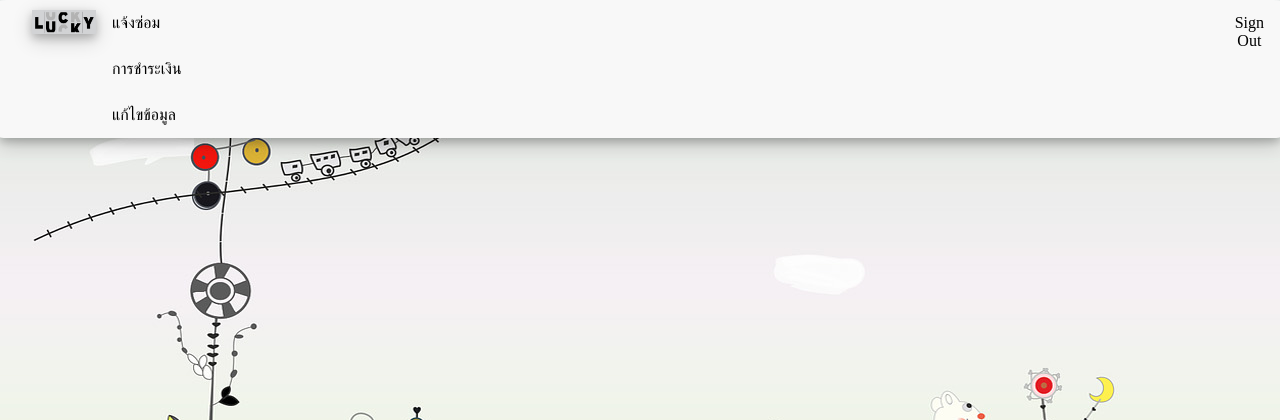
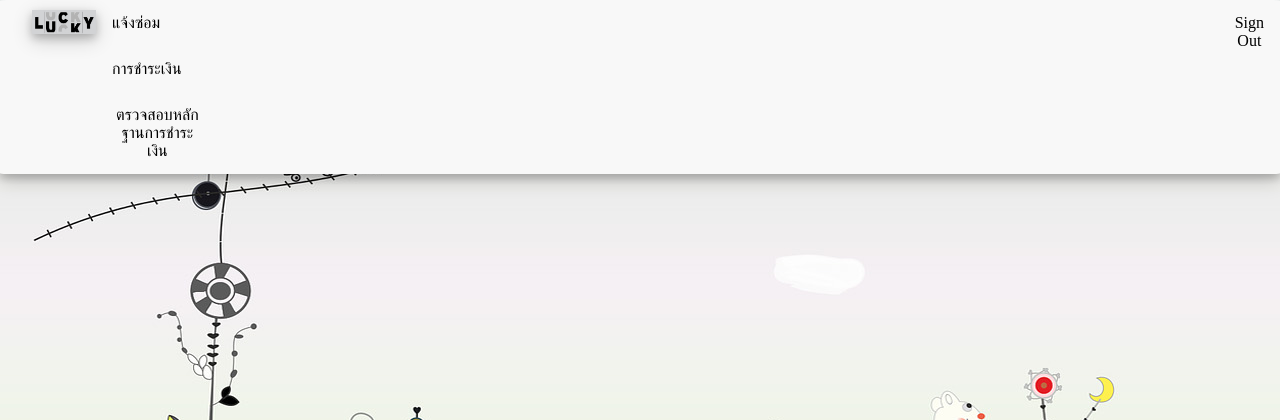
Before and after one commit to kaimook-pearl/Bisad, a PHP site: page / in a window 1280 px wide. Shown: the top 420 px of the page. Run offline with PHP 8.4, Linux system fonts and the light colour scheme; a user stored in the database is signed in.

Commit message:
Update admin.php
แก้หน้านิดหน่อย

```diff
--- a/views/admin.php
+++ b/views/admin.php
@@ -17,8 +17,8 @@
 
     <div class="navbar">
         <a href="?page=fix">แจ้งซ่อม</a>
-        <a href="?page=money">การชำระเงิน</a>
-        <a href="?page=profile">แก้ไขข้อมูล</a>
+        <a href="?page=announce">การชำระเงิน</a>
+        <a href="?page=payment">ตรวจสอบหลักฐานการชำระเงิน</a>
     </div>
 
     <div class="out">
```
